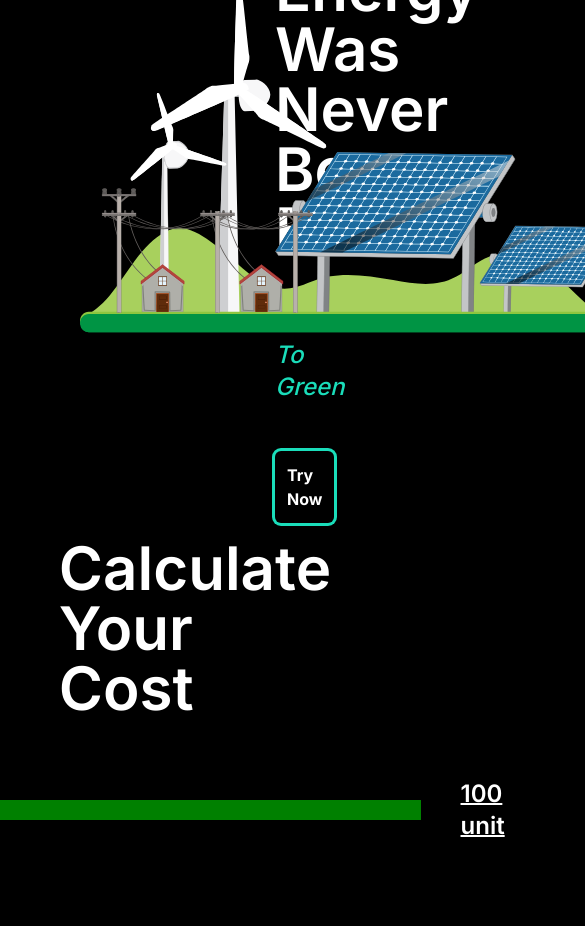
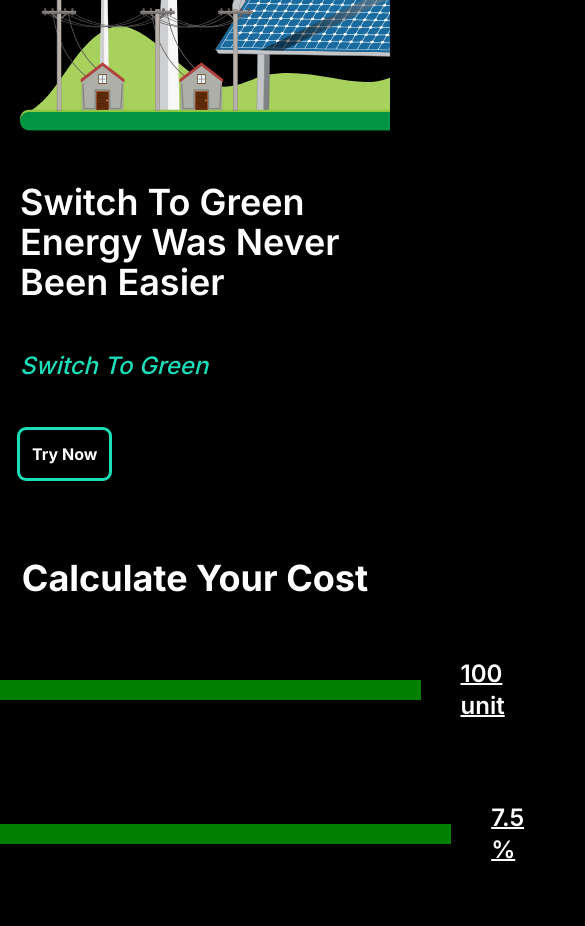
Before and after one commit to rounakraj03/solar-app-attempt-one, a Next.js app: page / in a window 390 px wide. Shown: the part 1060-1986 px from the top of the page, 585 px wide, since content can reach past the window. Built offline with nearby package versions, Linux system fonts and the light colour scheme.

Commit message:
work on making responsive

```diff
--- a/src/app/page.js
+++ b/src/app/page.js
@@ -82,6 +82,7 @@ const page = () => {
       </div>
 
       {/* SECOND CONTAINER */}
+      <div className='md-5 md:mt-0'></div>
       <HomeSecondComponent></HomeSecondComponent>
 
       {/* THIRD CONTAINER */}
--- a/src/components/HomeSecondComponent.jsx
+++ b/src/components/HomeSecondComponent.jsx
@@ -6,21 +6,14 @@ import Windmill from './Windmill'
 
 const HomeSecondComponent = () => {
   return (
-    <div className='flex'>
+    <div className='md:flex mb-10  md:mb-0'>
         {/* <div className='w-1/2 h-[calc(100vh-70px)] flex items-center mt-3 relative px-20'> */}
-        <div className='w-1/2 h-[[calc(100vh-70px)]] flex items-center mt-3 relative px-20'>
-          {/* <Image
-            style={{ width: "50vw", height: "80vh", objectFit: 'fill' }}
-            className='rounded-xl'
-            src="/windmill.svg"
-            alt="My SVG"
-            width="350"
-            height="350" /> */}
+        <div className='md:w-1/2 md:h-[[calc(100vh-70px)]] flex items-center mt-3 relative px-5 md:px-20 overflow-hidden'>
             <Windmill/>
         </div>
 
-        <div className='w-1/2 h-[calc(100vh-70px)]  flex flex-col justify-center align-middle gap-12 px-20'>
-          <h1 className='text-6xl font-semibold '>Switch To Green Energy Was Never Been Easier</h1>
+        <div className='md:w-1/2 pt-12 md:h-[calc(100vh-70px)]  flex flex-col justify-center align-middle gap-12  px-5 md:px-20'>
+          <h1 className='text-4xl md:text-6xl font-semibold '>Switch To Green Energy Was Never Been Easier</h1>
           <p className='italic text-2xl font-medium text-[#1addba]'>Switch To Green</p>
           <div className='flex justify-start gap-5'>
             <ActionButton text="Try Now"></ActionButton>
--- a/src/components/PriceCalculator.jsx
+++ b/src/components/PriceCalculator.jsx
@@ -85,8 +85,8 @@ const PriceCalculator = ({id}) => {
 
 
     return (
-        <div className='w-screen h-screen px-20 flex flex-col items-center gap-10' id={id} >
-            <h1 className='text-6xl font-semibold '>Calculate Your Cost</h1>
+        <div className='w-screen h-screen px-5 md:px-20 flex flex-col items-center gap-10 mt-10 md:mt-0' id={id} >
+            <h1 className='text-4xl md:text-6xl font-bold md:font-semibold '>Calculate Your Cost</h1>
             <div className='h-[calc(100vh-70px)]  flex flex-col justify-start items-center gap-20 py-5'>
                 <div className="flex items-center justify-evenly gap-10" ref={unitOfEnergyRef}>
                     <h2 className="text-xl font-semibold">Units: </h2>
```
